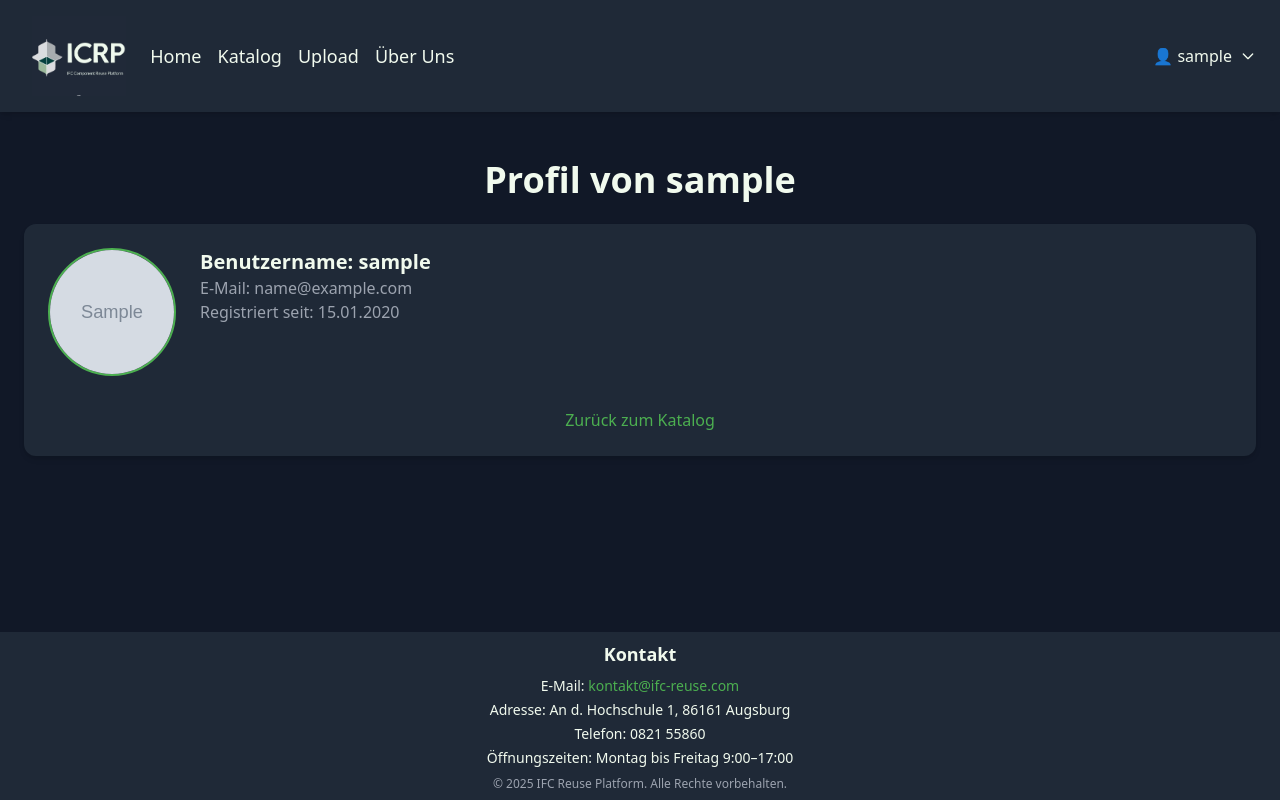
After one commit to martinpazmino/Ifc_Reuse, a Django app: page /accounts/profile/sample/ in a window 1280 px wide. The commit adds this page. Run offline with Django 4.2, Linux system fonts and the light colour scheme; tables that the repository leaves empty hold one stand-in row (values such as "Sample post"); grey boxes marked "Sample" are stand-in pictures; some libraries are stand-ins or nearby versions.

Commit message:
Botton, zum Profil von dem Hochladers

```diff
--- /dev/null
+++ b/ifc_reuse/accounts/templates/accounts/public_profile.html
@@ -0,0 +1,163 @@
+{% load static %}
+<!DOCTYPE html>
+<html lang="de">
+<head>
+    <meta charset="UTF-8">
+    <meta name="viewport" content="width=device-width, initial-scale=1.0">
+    <title>Profil von {{ user.username }} - IFC Reuse Platform</title>
+    <script src="https://cdn.tailwindcss.com"></script>
+    <style>
+        .dropdown-content {
+            display: none;
+            position: absolute;
+            right: 0;
+            background-color: #2d3748;
+            min-width: 150px;
+            z-index: 10;
+        }
+        .dropdown.active .dropdown-content {
+            display: block;
+        }
+        .modal-bg {
+            background: rgba(0, 0, 0, 0.6);
+        }
+    </style>
+</head>
+<body class="bg-gray-900 text-[#F1FAEE] min-h-screen flex flex-col">
+    <!-- Header -->
+    <header class="bg-gray-800 shadow-md py-4 px-6 flex justify-between items-center">
+        <div class="flex items-center space-x-4">
+            <img src="{% static 'images/logo.jpg' %}" alt="Logo" class="h-20 mx-2">
+            <nav class="flex space-x-4 ml-4 text-lg">
+                <a href="{% url 'core:index' %}" class="text-[#F1FAEE] hover:text-[#4CAF50]">Home</a>
+                <a href="{% url 'core:catalog' %}" class="text-[#F1FAEE] hover:text-[#4CAF50]">Katalog</a>
+                <a href="{% url 'core:upload_page' %}" class="text-[#F1FAEE] hover:text-[#4CAF50]">Upload</a>
+                <a href="{% url 'core:about' %}" class="text-[#F1FAEE] hover:text-[#4CAF50]">Über Uns</a>
+            </nav>
+        </div>
+        <div id="user-section">
+            {% if user.is_authenticated %}
+                <div class="dropdown relative">
+                    <button onclick="toggleDropdown(event)" class="text-[#F1FAEE] hover:text-[#4CAF50] flex items-center focus:outline-none">
+                        👤 <span class="ml-1">{{ user.username }}</span>
+                        <svg class="ml-2 w-4 h-4" fill="none" stroke="currentColor" viewBox="0 0 24 24"><path stroke-linecap="round" stroke-linejoin="round" stroke-width="2" d="M19 9l-7 7-7-7"></path></svg>
+                    </button>
+                    <div class="dropdown-content bg-gray-700 rounded shadow-lg">
+                        <a href="{% url 'core:settings' %}" class="block px-4 py-2 hover:bg-gray-600">Einstellungen</a>
+                        <a href="{% url 'accounts:profile' %}" class="block px-4 py-2 hover:bg-gray-600">Profil</a>
+                        <a href="{% url 'accounts:logout' %}" class="block px-4 py-2 hover:bg-gray-600">Abmelden</a>
+                    </div>
+                </div>
+            {% else %}
+                <button id="login-btn" class="text-[#F1FAEE] hover:text-[#4CAF50]">Login</button>
+            {% endif %}
+        </div>
+    </header>
+
+    <!-- Main Content -->
+    <main class="flex-grow container mx-auto px-6 py-12">
+        <section class="text-center">
+            <h2 class="text-4xl font-bold text-[#F1FAEE] mb-6">Profil von {{ user.username }}</h2>
+        </section>
+
+        <!-- Perfil -->
+        <div class="bg-gray-800 rounded-xl p-6 shadow-md">
+            <div class="flex flex-col md:flex-row items-center md:items-start mb-8">
+                <div class="flex-shrink-0">
+                    {% if user.profile.image %}
+                        <img src="{{ user.profile.image.url }}" alt="Profilbild" class="w-32 h-32 rounded-full border-2 border-[#4CAF50] object-cover">
+                    {% else %}
+                        <img src="{% static 'profile-placeholder.jpg' %}" alt="Profilbild" class="w-32 h-32 rounded-full border-2 border-[#4CAF50] object-cover">
+                    {% endif %}
+                </div>
+                <div class="md:ml-6 mt-4 md:mt-0 text-center md:text-left">
+                    <h3 class="text-xl font-semibold">Benutzername: {{ user.username|default:'Benutzer' }}</h3>
+                    <p class="text-gray-400">E-Mail: {{ user.email|default:'Nicht angegeben' }}</p>
+                    <p class="text-gray-400">Registriert seit: {{ user.date_joined|date:'d.m.Y'|default:'01.01.2025' }}</p>
+                </div>
+            </div>
+            <a href="{% url 'core:catalog' %}" class="block text-center text-[#4CAF50] hover:underline">Zurück zum Katalog</a>
+        </div>
+    </main>
+
+    <!-- Footer -->
+    <footer class="bg-gray-800 text-[#F1FAEE] py-2 mt-auto">
+        <div class="container mx-auto px-4 text-center">
+            <h3 class="text-lg font-bold mb-2">Kontakt</h3>
+            <div class="space-y-1 text-sm">
+                <p>E-Mail: <a href="mailto:kontakt@ifc-reuse.com" class="text-[#4CAF50] hover:underline">kontakt@ifc-reuse.com</a></p>
+                <p>Adresse: An d. Hochschule 1, 86161 Augsburg</p>
+                <p>Telefon: 0821 55860</p>
+                <p>Öffnungszeiten: Montag bis Freitag 9:00–17:00</p>
+            </div>
+            <p class="text-xs text-gray-400 mt-2">© 2025 IFC Reuse Platform. Alle Rechte vorbehalten.</p>
+        </div>
+    </footer>
+
+    <!-- Modal -->
+    <div id="modal-overlay" class="fixed z-50 inset-0 flex items-center justify-center modal-bg hidden">
+        <div class="bg-gray-800 rounded-xl p-8 w-full max-w-md relative border border-gray-600">
+            <button id="close-modal" class="absolute top-3 right-3 text-gray-400 hover:text-gray-200 text-xl">×</button>
+            <form id="login-form" action="{% url 'accounts:login' %}" method="post">
+                {% csrf_token %}
+                <h2 class="text-2xl font-bold mb-4 text-center">Login</h2>
+                <label class="block mb-2">Benutzername oder E-Mail</label>
+                <input type="text" name="username" class="w-full border border-gray-600 bg-gray-700 rounded-lg p-2 mb-4 text-[#F1FAEE]" required>
+                <label class="block mb-2">Passwort</label>
+                <input type="password" name="password" class="w-full border border-gray-600 bg-gray-700 rounded-lg p-2 mb-4 text-[#F1FAEE]" required>
+                <button type="submit" class="w-full bg-[#4CAF50] text-white py-2 rounded-lg font-semibold">Anmelden</button>
+                <div class="mt-4 text-center">
+                    <button type="button" id="show-register" class="text-[#4CAF50] hover:underline">Noch keinen Account? Registrieren</button>
+                </div>
+            </form>
+            <form id="register-form" action="{% url 'accounts:register' %}" method="post" class="hidden">
+                {% csrf_token %}
+                <h2 class="text-2xl font-bold mb-4 text-center">Registrieren</h2>
+                <label class="block mb-2">Benutzername</label>
+                <input type="text" name="username" class="w-full border border-gray-600 bg-gray-700 rounded-lg p-2 mb-4 text-[#F1FAEE]" required>
+                <label class="block mb-2">E-Mail</label>
+                <input type="email" name="email" class="w-full border border-gray-600 bg-gray-700 rounded-lg p-2 mb-4 text-[#F1FAEE]" required>
+                <label class="block mb-2">Passwort</label>
+                <input type="password" name="password" class="w-full border border-gray-600 bg-gray-700 rounded-lg p-2 mb-4 text-[#F1FAEE]" required>
+                <label class="block mb-2">Passwort wiederholen</label>
+                <input type="password" name="password_confirm" class="w-full border border-gray-600 bg-gray-700 rounded-lg p-2 mb-4 text-[#F1FAEE]" required>
+                <button type="submit" class="w-full bg-[#4CAF50] text-white py-2 rounded-lg font-semibold">Registrieren</button>
+                <div class="mt-4 text-center">
+                    <button type="button" id="show-login" class="text-[#4CAF50] hover:underline">Zurück zum Login</button>
+                </div>
+            </form>
+        </div>
+    </div>
+
+    <!-- JavaScript -->
+    <script>
+        window.toggleDropdown = function(event) {
+            event.stopPropagation();
+            const dropdown = event.currentTarget.closest('.dropdown');
+            dropdown.classList.toggle('active');
+        };
+
+        document.addEventListener('click', function(e) {
+            if (e.target && e.target.id === 'login-btn') {
+                document.getElementById('modal-overlay').classList.remove('hidden');
+                document.getElementById('login-form').classList.remove('hidden');
+                document.getElementById('register-form').classList.add('hidden');
+            }
+            if (e.target && (e.target.id === 'close-modal' || e.target.id === 'modal-overlay')) {
+                document.getElementById('modal-overlay').classList.add('hidden');
+            }
+            if (e.target && e.target.id === 'show-register') {
+                document.getElementById('login-form').classList.add('hidden');
+                document.getElementById('register-form').classList.remove('hidden');
+            }
+            if (e.target && e.target.id === 'show-login') {
+                document.getElementById('login-form').classList.remove('hidden');
+                document.getElementById('register-form').classList.add('hidden');
+            }
+            if (!e.target.closest('.dropdown')) {
+                document.querySelectorAll('.dropdown').forEach(drop => drop.classList.remove('active'));
+            }
+        });
+    </script>
+</body>
+</html>
--- a/ifc_reuse/accounts/urls.py
+++ b/ifc_reuse/accounts/urls.py
@@ -9,4 +9,5 @@ urlpatterns = [
     path('logout/', views.user_logout, name='logout'),
     path('upload_profile_image/', views.upload_profile_image, name='upload_profile_image'),
     path('edit_profile/', views.edit_profile, name='profile'),
+    path('profile/<str:username>/', views.public_profile, name='public_profile'),
 ]
--- a/ifc_reuse/accounts/views.py
+++ b/ifc_reuse/accounts/views.py
@@ -5,6 +5,8 @@ from .forms import UserRegistrationForm
 from django.contrib.auth.decorators import login_required
 from django.contrib.auth.models import User
 from django.db import IntegrityError
+from django.shortcuts import render, get_object_or_404
+from django.contrib.auth.models import User
 
 def register(request):
     if request.method == 'POST':
@@ -97,3 +99,9 @@ def settings(request):
                 return redirect('accounts:login')
 
     return render(request, 'reuse/settings.html')
+
+
+
+def public_profile(request, username):
+    user = get_object_or_404(User, username=username)
+    return render(request, 'accounts/public_profile.html', {'user': user})
--- a/ifc_reuse/core/models.py
+++ b/ifc_reuse/core/models.py
@@ -7,6 +7,7 @@ class UploadedIFC(models.Model):
     project_name = models.CharField(max_length=256, blank=True)
     location = models.CharField(max_length=256, blank=True)
     uploaded_at = models.DateTimeField(auto_now_add=True)
+    user = models.ForeignKey(User, on_delete=models.SET_NULL, null=True, related_name='uploaded_ifcs')
 
     def __str__(self):
         return self.name
@@ -20,7 +21,6 @@ class ReusableComponent(models.Model):
     uploaded_at = models.DateTimeField(auto_now_add=True)
     global_id = models.CharField(max_length=100, null=True, blank=True)
 
-
     def __str__(self):
         return f"{self.component_type} ({self.ifc_file.name})"
 
--- a/ifc_reuse/core/urls.py
+++ b/ifc_reuse/core/urls.py
@@ -19,4 +19,5 @@ urlpatterns = [
     path('save-component-metadata/', views.save_metadata_and_create_component, name='save_component_metadata'),
     path('comments/', views.get_comments, name='get_comments'),
     path('add-comment/', views.add_comment, name='add_comment'),
+    path('api/component-author/', views.get_component_author, name='get_component_author'),
 ]
```
Also changed, not shown: ifc_reuse/core/templates/reuse/catalog.html (+24 -1 lines), ifc_reuse/core/views.py (+19 -0 lines).
